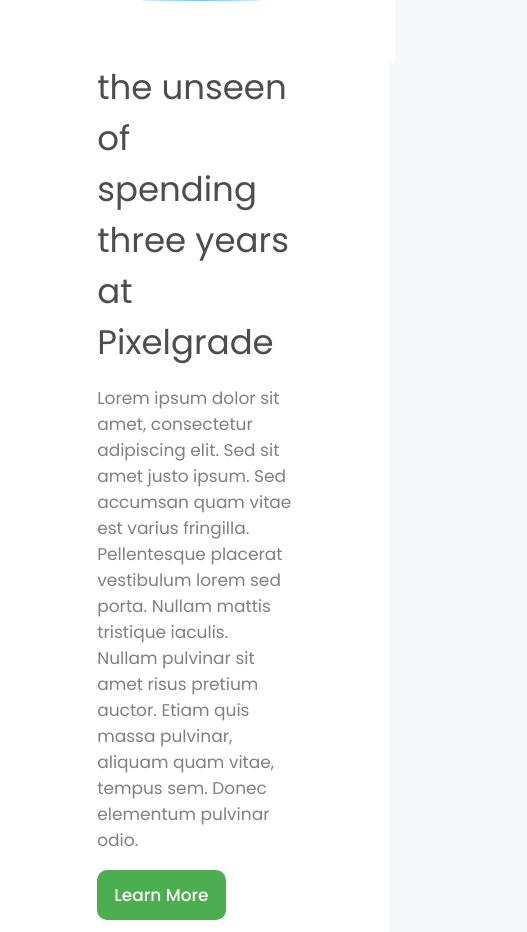
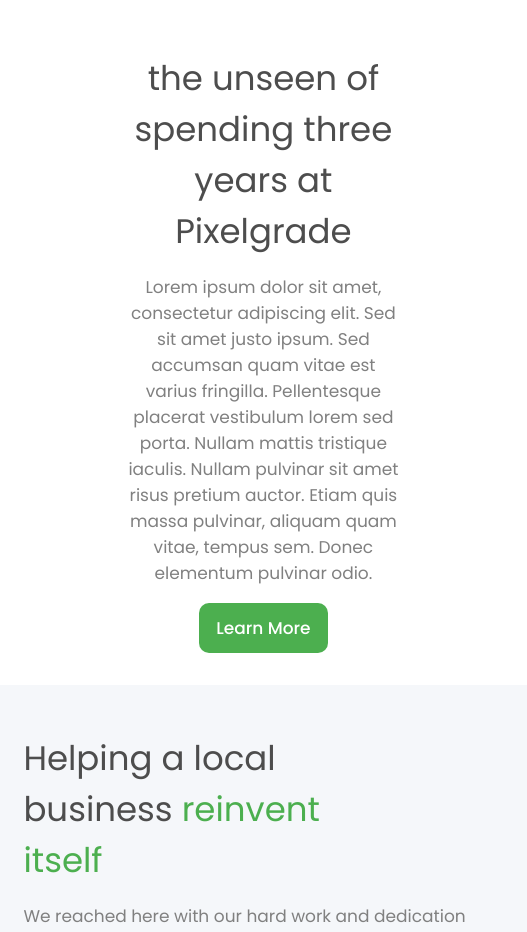
Before and after one commit to Ho0pHo0p/fintech-landing-page, a plain HTML site: page index.html in a window 390 px wide. Shown: the part 2829-3761 px from the top of the page, 527 px wide, since content can reach past the window. Drawn offline with Linux system fonts and the light colour scheme.

Commit message:
update to responsice design

```diff
--- a/index.html
+++ b/index.html
@@ -208,5 +208,6 @@
         </div>
     </div>
   </footer>
+  <script src="app.js"></script>
 </body>
 </html>
--- a/styles.css
+++ b/styles.css
@@ -79,6 +79,7 @@
   background-color:#F5F7FA;
   border: none;
   margin: 0px;
+  width: fit-content;
 }
 
 
@@ -194,7 +195,6 @@
   background-color: white;
   padding: 32px;
   display: flex;
-
 }
 
 #cost div {
@@ -549,7 +549,7 @@
 
   #cost {
     flex-direction: column;
-    align-items: center;
+    text-align: center;
   }
 
   #cost img {
@@ -557,7 +557,6 @@
   }
 
   #cost div {
-    width: 100%;
   }
 
   #stats {
```
